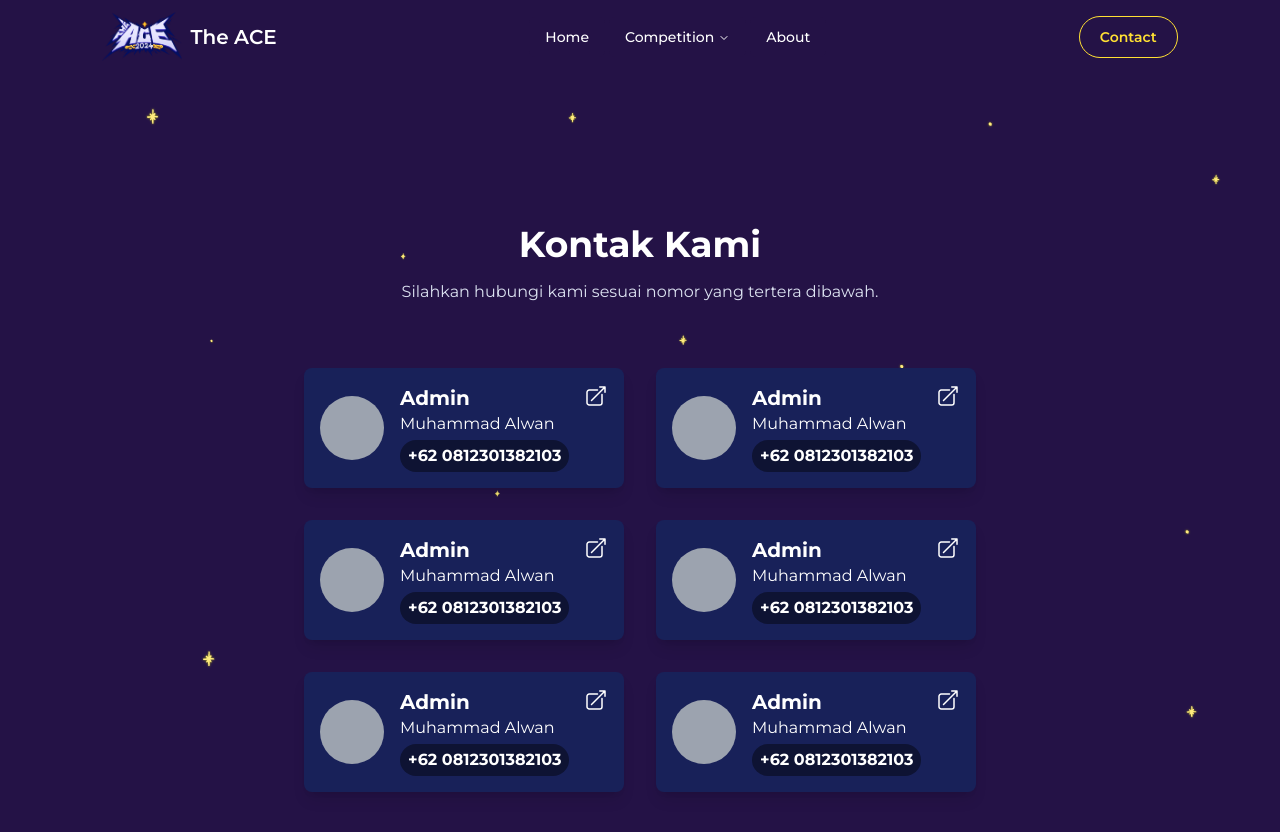
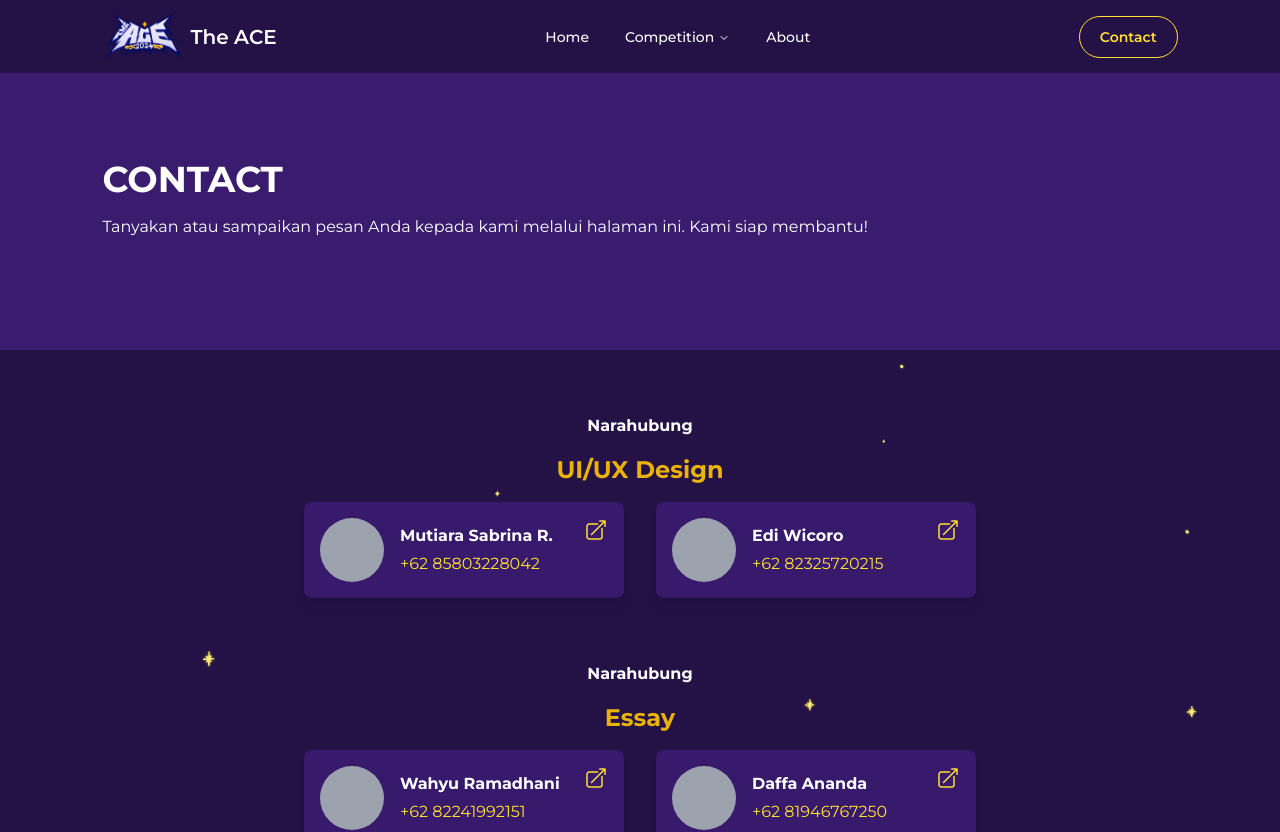
Before and after one commit to Brilliahib/theace-2024, a Next.js app: page /contact in a window 1280 px wide. Shown: the top 832 px of the page. Built offline with nearby package versions, Linux system fonts and the light colour scheme.

Commit message:
update : contact page

```diff
--- a/app/contact/page.jsx
+++ b/app/contact/page.jsx
@@ -3,45 +3,75 @@ import ContactCard from "@/components/contact/contact-card";
 const ContactPage = () => {
   return (
     <>
-      <div className="flex flex-col items-center justify-center px-4 sm:px-8 lg:px-16 md:mt-56 mt-16">
-        <div className="space-y-4 mb-16">
-          <h1 className="text-center md:text-4xl text-2xl font-bold mb-2">
-            Kontak Kami
+      {/* Contact Section */}
+      <div className="md:min-h-[350px] min-h-[200px] bg-secondary pad-x flex items-center">
+        <div className="space-y-4 md:text-left text-center md:mt-12">
+          <h1 className="md:text-4xl text-2xl font-bold uppercase">
+            CONTACT
           </h1>
-          <p className="text-center text-[#DCE2F1]">
-            Silahkan hubungi kami sesuai nomor yang tertera dibawah.
+          <p className="text-base mt-4">
+            Tanyakan atau sampaikan pesan Anda kepada kami melalui halaman ini. Kami siap membantu!
           </p>
         </div>
+      </div>
+
+      {/* Content Sections */}
+      <div className="flex flex-col items-center justify-center px-4 sm:px-8 lg:px-16 mt-16">
+        {/* UI/UX Design Section */}
+        <div className="text-center font-bold mb-4 text-white">Narahubung</div>
+        <div className="text-center font-bold text-2xl text-yellow-500 mb-4">UI/UX Design</div>
+        <div className="flex justify-center flex-wrap gap-8 pad-x mb-16">
+          <ContactCard
+            role="UI/UX Design"
+            name="Mutiara Sabrina R."
+            phone="+62 85803228042"
+          />
+          <ContactCard
+            role="UI/UX Design"
+            name="Edi Wicoro"
+            phone="+62 82325720215"
+          />
+        </div>
+
+        {/* Essay Section */}
+        <div className="text-center font-bold mb-4 text-white">Narahubung</div>
+        <div className="text-center font-bold text-2xl text-yellow-500 mb-4">Essay</div>
+        <div className="flex justify-center flex-wrap gap-8 pad-x mb-16">
+          <ContactCard
+            role="Essay"
+            name="Wahyu Ramadhani"
+            phone="+62 82241992151"
+          />
+          <ContactCard
+            role="Essay"
+            name="Daffa Ananda"
+            phone="+62 81946767250"
+          />
+          <ContactCard
+            role="Essay"
+            name="Syada Saleha"
+            phone="+62 82352460763"
+          />
+        </div>
+
+        {/* Capture The Flag Section */}
+        <div className="text-center font-bold mb-4 text-yellow-500">Narahubung</div>
+        <div className="text-center font-bold text-2xl text-yellow-500 mb-4">Capture The Flag</div>
         <div className="flex justify-center flex-wrap gap-8 pad-x">
           <ContactCard
-            role="Admin"
-            name="Muhammad Alwan"
-            phone="+62 0812301382103"
+            role="Capture The Flag"
+            name="Anastasya"
+            phone="+62 83822629004"
           />
           <ContactCard
-            role="Admin"
-            name="Muhammad Alwan"
-            phone="+62 0812301382103"
+            role="Capture The Flag"
+            name="Tian Putra"
+            phone="+62 8976666609"
           />
           <ContactCard
-            role="Admin"
-            name="Muhammad Alwan"
-            phone="+62 0812301382103"
-          />
-          <ContactCard
-            role="Admin"
-            name="Muhammad Alwan"
-            phone="+62 0812301382103"
-          />
-          <ContactCard
-            role="Admin"
-            name="Muhammad Alwan"
-            phone="+62 0812301382103"
-          />
-          <ContactCard
-            role="Admin"
-            name="Muhammad Alwan"
-            phone="+62 0812301382103"
+            role="Capture The Flag"
+            name="Shulhan Aziz"
+            phone="+62 83111147273"
           />
         </div>
       </div>
--- a/components/contact/contact-card.jsx
+++ b/components/contact/contact-card.jsx
@@ -3,17 +3,16 @@ import { Card } from '../ui/card';
 
 export default function ContactCard({ role, name, phone }) {
   return (
-    <Card className="bg-[#182159] text-white w-full sm:w-80 shadow-lg border-[#FFA62D] p-4 relative cursor-pointer">
+    <Card className="bg-[#371A6C] text-white w-full sm:w-80 shadow-lg border-[#FFA62D] p-4 relative cursor-pointer">
       <div className="flex items-center">
         <div className="bg-gray-400 w-16 h-16 rounded-full"></div>
-        <div className="ml-4">
-          <h3 className="text-xl font-bold font-exo">{role}</h3>
-          <p>{name}</p>
-          <p className="bg-[#0E1333] rounded-full px-2 py-1 inline-block mt-1 font-bold">{phone}</p>
+        <div className="ml-4 flex flex-col justify-start">
+          <p className="font-bold">{name}</p>
+          <p className="mt-1 text-primary">{phone}</p>
         </div>
       </div>
       <div className="absolute top-4 right-4">
-        <svg xmlns="http://www.w3.org/2000/svg" fill="none" viewBox="0 0 24 24" strokeWidth={1.5} stroke="currentColor" className="w-6 h-6">
+        <svg xmlns="http://www.w3.org/2000/svg" fill="none" viewBox="0 0 24 24" strokeWidth={1.5} stroke="currentColor" className="w-6 h-6 text-primary">
           <path strokeLinecap="round" strokeLinejoin="round" d="M13.5 6H5.25A2.25 2.25 0 0 0 3 8.25v10.5A2.25 2.25 0 0 0 5.25 21h10.5A2.25 2.25 0 0 0 18 18.75V10.5m-10.5 6L21 3m0 0h-5.25M21 3v5.25" />
         </svg>
       </div>
```
Also changed, not shown: 1 other file (tests, documents, lock files or other folders).
